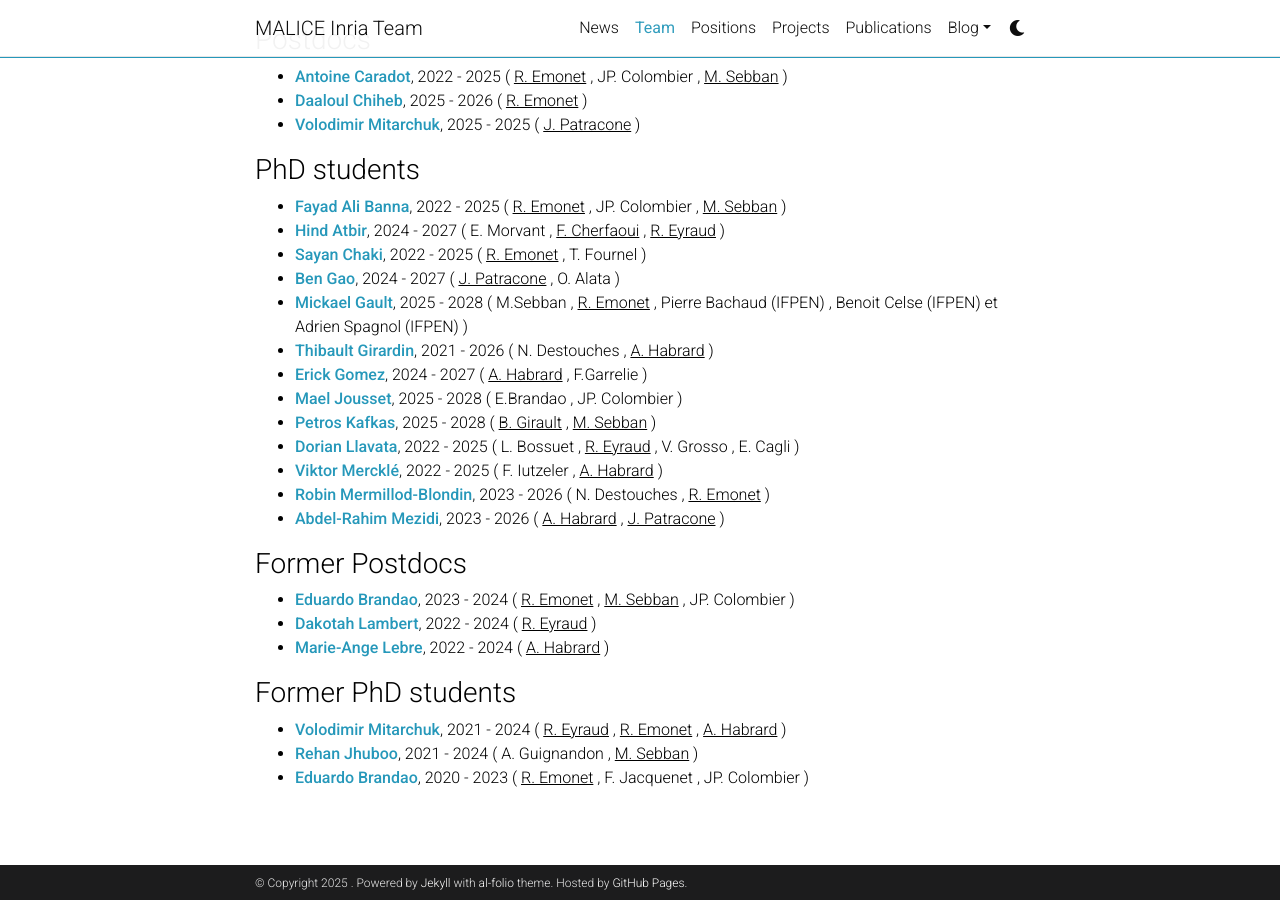
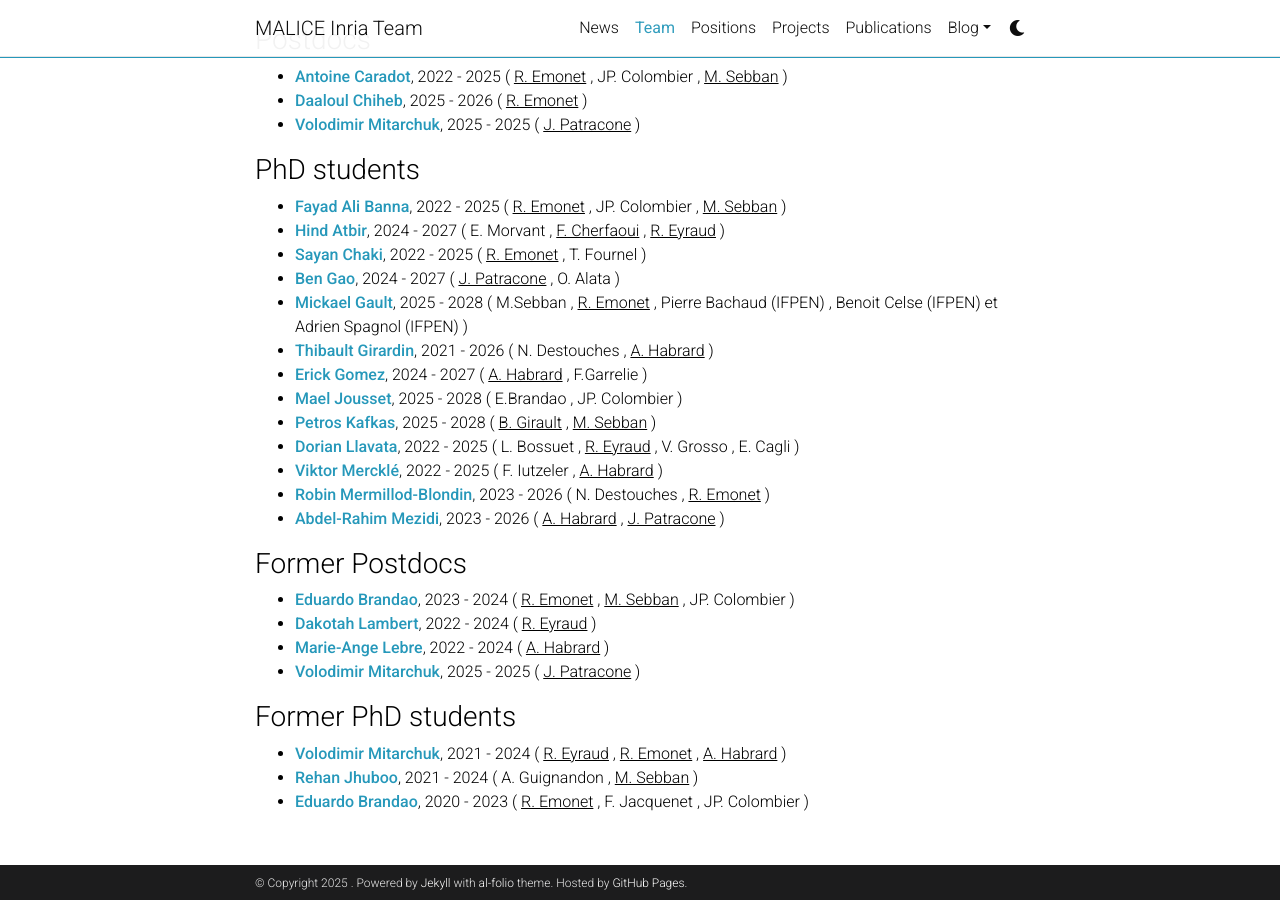
Before and after one commit to labhc-malice/labhc-malice.github.io, a Jekyll site: the page built from _pages/team.md, in a window 1280 px wide and 900 px high, scrolled down 1484 px. Built offline with Jekyll 4.4.1, drawn with Linux system fonts in a browser that asks for light colours; comment, search, counter and statistics services are not loaded; a style sheet for code colours, icons or effects is not loaded.

Commit message:
Update Volodimir former postdoc

```diff
--- a/_data/formerpostdocs.yml
+++ b/_data/formerpostdocs.yml
@@ -21,3 +21,12 @@
   starting_date: 2022
   end_date: 2024
   team_thematic: False
+
+
+- firstname: Volodimir
+  lastname: Mitarchuk
+  url:
+  supervisor: [J. Patracone]
+  starting_date: 2025
+  end_date: 2025
+  team_thematic: False
```
